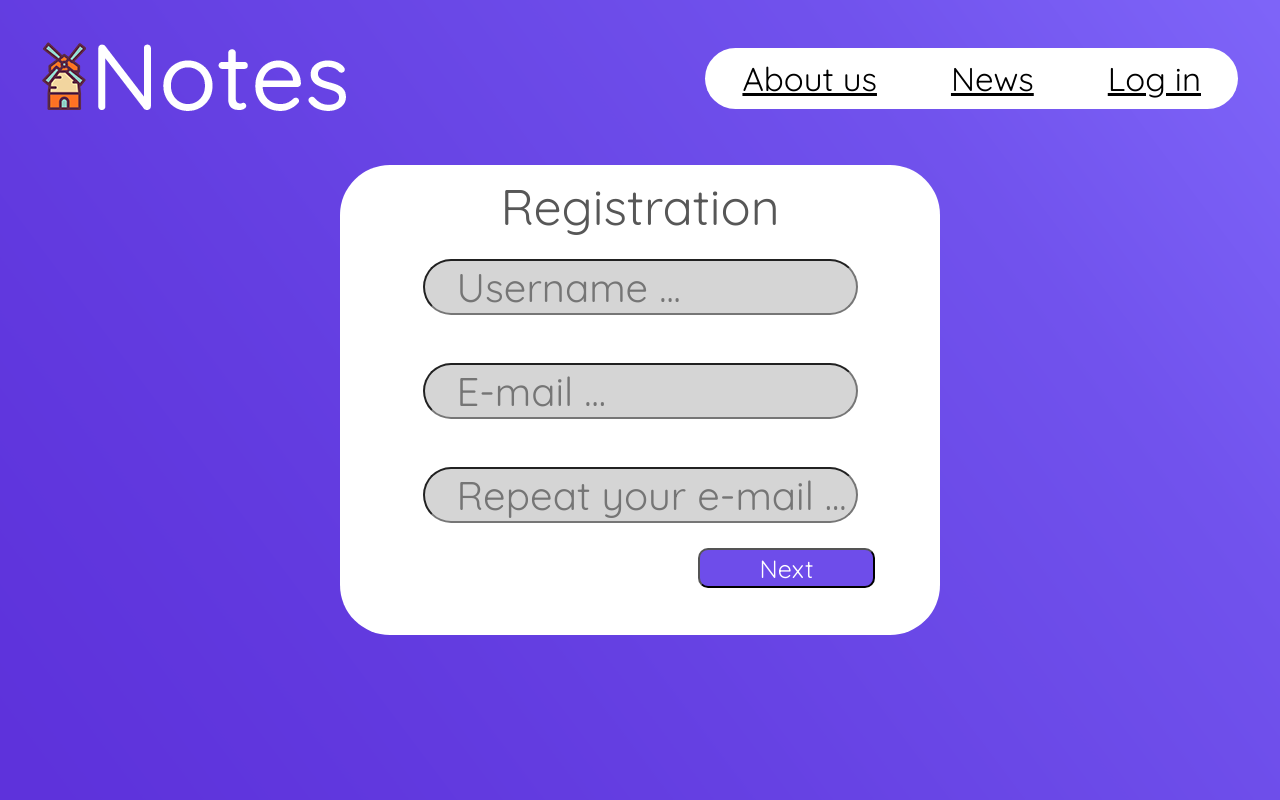
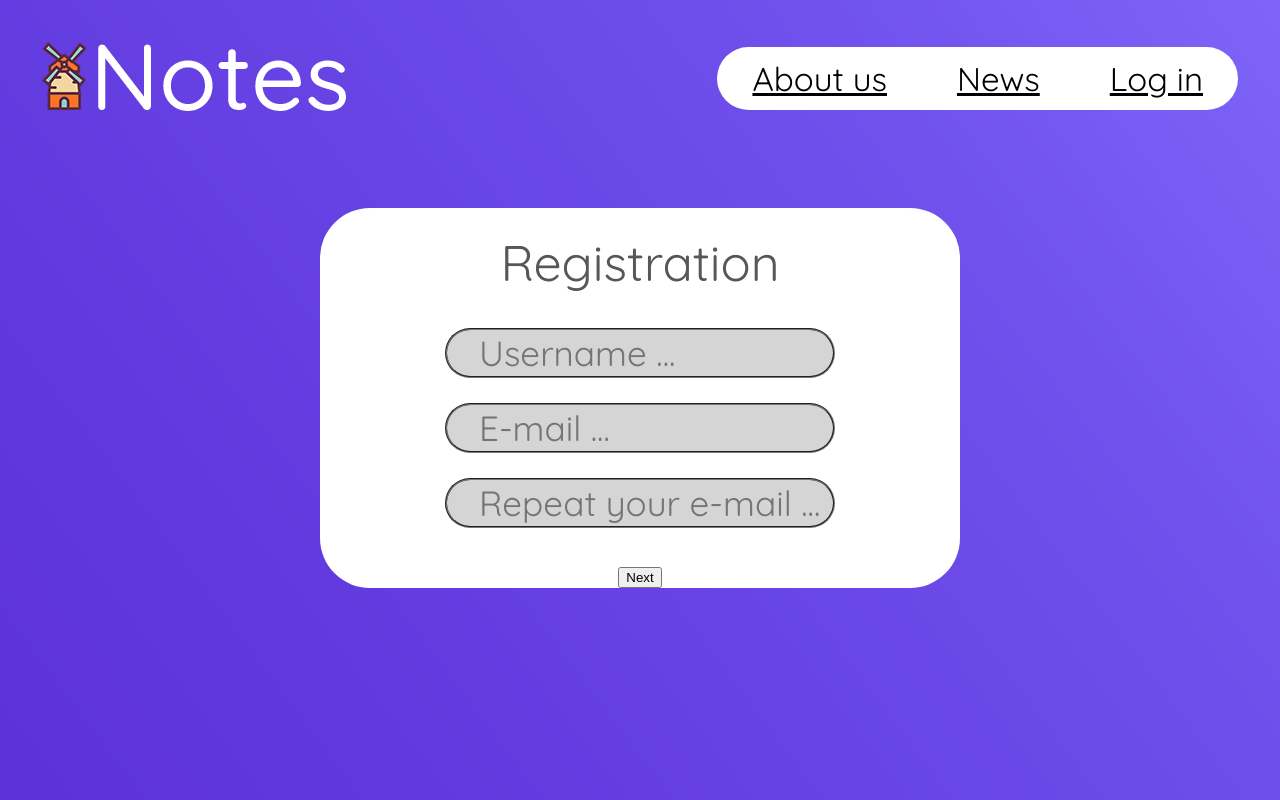
Before and after one commit to Leviinson/MelnykovNotes, a Django app: template registration/templates/registration/navigation_menu.html in a window 1280 px wide. Run offline with Django 4.2, Linux system fonts and the light colour scheme; the template is opened without the code that fills it, so the values that code supplies are empty; parts of the project's set-up code (start-up, migrations or seed data) failed here and were passed over.

Commit message:
added: stylesheets for new html-elements

```diff
--- a/registration/static/registration/css/style.css
+++ b/registration/static/registration/css/style.css
@@ -46,7 +46,9 @@
 	border-spacing: 0;
 }
 
-.logo {
+#navigation {
+	position: absolute;
+	width: 100%;
 }
 
 #main-nav {
@@ -54,11 +56,6 @@
 	display: flex;
 	justify-content: space-between;
 	align-items: center;
-	max-block-size: 100%;
-}
-
-.menu-wrapper{
-	margin-left: 10px;
 }
 
 #nav-menu {
@@ -73,8 +70,7 @@
 
 .menu-link-wrapper {
 	box-sizing: content-box;
-	margin: 55px;
-	margin: 14px 37px;
+	margin: 15px 35px;
 }
 
 .menu-link:active,
@@ -84,68 +80,86 @@
 }
 
 #main_content {
+	position: absolute;
+	left: 50%;
+	top: 50%;
+	transform: translate(-50%, -50%);
 }
 
 #reg-wrapper {
 	background-color: #ffffff;
 	border-radius: 50px;
-	max-width: 600px;
-	max-height: 470px;
 	display: inline-block;
-	position: absolute;
-	left: 0;
-	top: 0;
-	right: 0;
-	bottom: 0;
-	margin: auto;
 }
 
 #reg-form {
 	text-align: center;
+	overflow: hidden;
 }
 
 #reg-form__header {
 	font-size: 50px;
-	padding: 17px 0 17px;
+	margin: 30px 0 40px;
 }
 
-#reg--first-step {
-	display: absolute;
+#reg-steps-wrapper {
+	display: grid;
+	width: 480px;
+
+	grid-template-columns: 100% 100%;
+	position: relative;
+	left: 0;
+
+	transition: left 0.5s ease;
+}
+
+#reg-first-step,
+#reg-second-step {
+	display: flex;
 	flex-direction: column;
+	justify-content: center;
+	align-items: center;
 }
 
 #usr-mail,
 #usr-mail-repeat,
-#usr-name {
+#usr-name,
+#usr-passw,
+#usr-passw-repeat {
 	font-family: 'Quicksand';
-	font-size: 40px;
+	font-size: 35px;
 	border-radius: 30px;
 	text-decoration: none;
-	margin: 0 65px 48px;
+	margin: 0 45px 25px;
 	text-indent: 30px;
 	background-color: #d5d5d5;
+	border-style: groove;
+	width: max-content;
 }
 
-#usr-name {
-	margin-top: 10px;
+.errorlist {
+	margin: 0 10px 10px;
+	font-size: 25px;
+	color: #ff5858;
 }
 
-#usr-mail-repeat {
-	margin-bottom: 25px;
-}
-
-#reg--next-step__button {
-	float: right;
-	margin: 0 65px 15px;
+#reg-next-step__button,
+#reg-submit-step__button,
+#reg-previous-step__button {
+	margin: 0 20px 30px;
+	padding: 5px 10px;
 	background-color: #6e4dea;
 	color: #ffffff;
 	font-family: 'Quicksand';
 	font-size: 25px;
-	width: 177px;
-	height: 40px;
+	display: inline-block;
 	border-radius: 10px;
+	transition: background-color 0.3s;
 }
 
-#reg--next-step__button:hover {
+#reg-next-step__button:hover,
+#reg-submit-step__button:hover,
+#reg-previous-step__button:hover {
 	cursor: pointer;
+	background-color: #4c35a0;
 }
```
